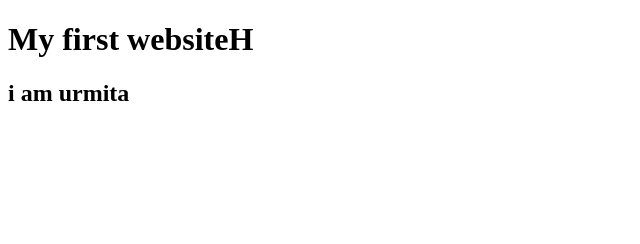
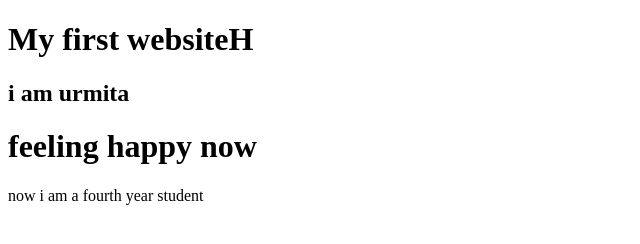
Before and after one commit to urmitachy/my-first-website, a plain HTML site: page index.html in a window 1280 px wide. Shown: the whole page, without its empty margins (0-640 px from the left). Drawn offline with Linux system fonts and the light colour scheme.

Commit message:
new massage

```diff
--- a/index.html
+++ b/index.html
@@ -7,5 +7,7 @@
 </head>
 <body>
     <h1>My first websiteH</h1><h2>i am urmita</h2>
+<h1>feeling happy now</h1>
+<p>now i am a fourth year student</p>
 </body>
 </html>
```
